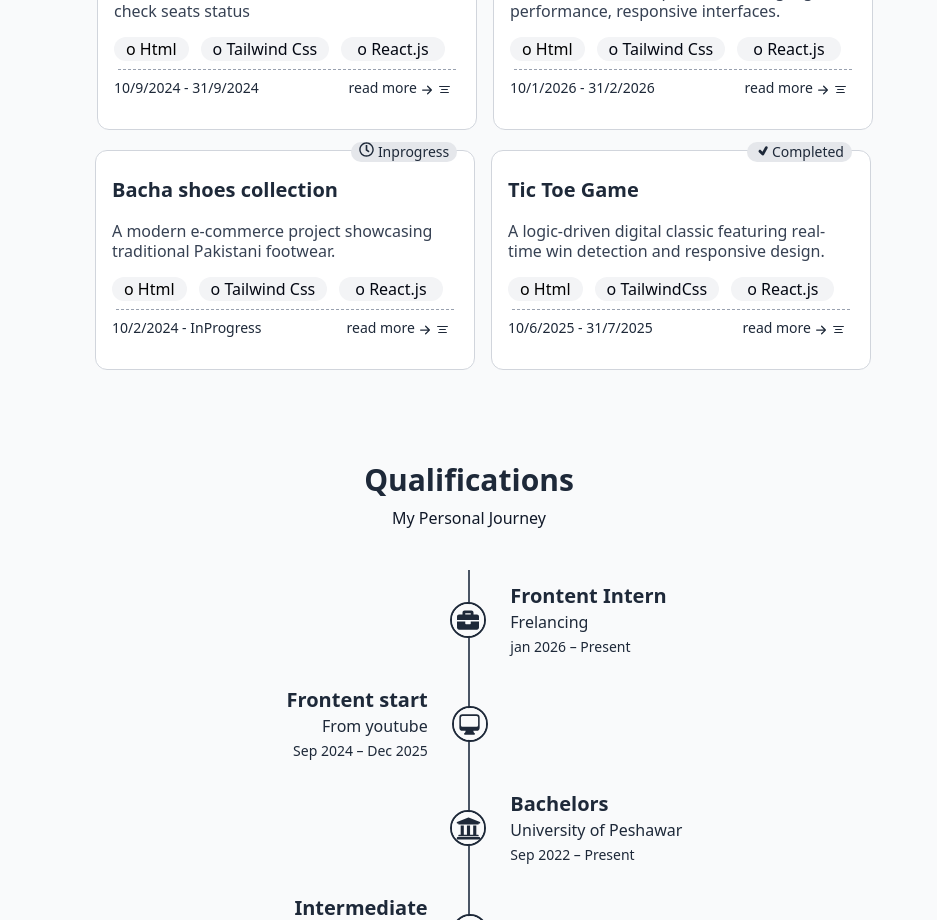
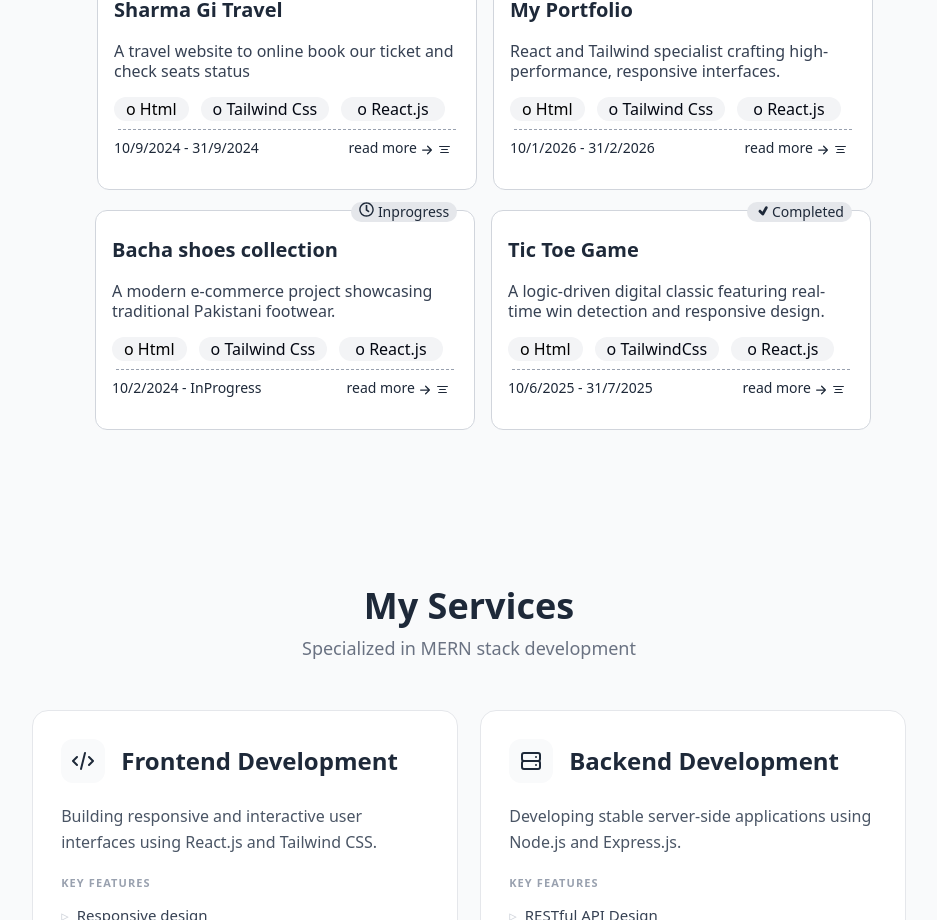
Before and after one commit to ikramullahcsweb-netizen/Ikramullahportfolio, a React (Vite) app: page / in a window 1280 px wide. Shown: the part 1880-2800 px from the top of the page, without its empty margins (171-1108 px from the left). Built offline with nearby package versions, Linux system fonts and the light colour scheme.

Commit message:
serves file is added

```diff
--- a/src/App.jsx
+++ b/src/App.jsx
@@ -12,6 +12,7 @@ import Footer from './Components/Footer/Footer'
 import Scrolldown from './Components/Scrolldown/Scrolldown'
 import Project from './Components/Project/Project'
 import Navbar from './Components/Navbar/Navbar'
+import Servese from './Components/Servese/Servese'
 
 
 
@@ -26,6 +27,7 @@ const App = () => {
       <About />
       <Skill />
        <Project/>
+       <Servese/>
       <Qualifaction/>
       <Contact />
 
--- a/src/Components/Project/ProjectCard.jsx
+++ b/src/Components/Project/ProjectCard.jsx
@@ -1,58 +1,138 @@
-
-import { useState } from 'react';
-import imgproject from '../../assets/project image.webp'
-import { BsArrowRightShort } from "react-icons/bs";
-import { RxTextAlignCenter } from "react-icons/rx";
-import { FiX } from "react-icons/fi";
-import { TiTick } from "react-icons/ti";
+// import { useState } from 'react';
+// import imgproject from '../../assets/project image.webp'
+// import { BsArrowRightShort } from "react-icons/bs";
+// import { RxTextAlignCenter } from "react-icons/rx";
+// import { FiX } from "react-icons/fi";
+// import { TiTick } from "react-icons/ti";
 
 
-const ProjectCard = ( {title , main,button1,button2,button3,date,more,li,paragraph,li1,li2,li3,li4,li5,button4,button5})  => {
-    const[showModel ,setShowModel]=useState(false);
+// const ProjectCard = (
+//    {title , main,button1,button2,button3,date,more,li,paragraph,li1,li2,li3,li4,li5,button4,button5})  => {
+//     const[showModel ,setShowModel]=useState(false);
 
-  return (
-    <div>
-    <div className='  md:w-95  md:m-1 h-55  p-2 flex flex-col      rounded-xl hover:opacity-60  duration-800   bg-white border-gray-300 border-1 font-sans hover:scale-103 transition' onClick={()=>setShowModel(true)} >
+//   return (
+//     <div className=''>
+//     <div className='  md:w-95  md:m-1 h-55  p-2 flex flex-col      rounded-xl hover:opacity-60  duration-800   bg-white border-gray-300 border-1 font-sans hover:scale-103 transition' onClick={()=>setShowModel(true)} >
 
 
 
 
-      <h3 className='px-2 text-xl font-semibold  text-gray-800 py-4 leading-normal'>
-        {title}
-          </h3>
-        <p className=' tracking-normal font-[var(---font-poppins)]  md:text-normal text-gray-700  leading-tight  px-2 '>{main}</p>
-        <div className='flex gap-2 md:gap-4 mt-2 p-2 '>
-       <div className='items-center justify-center text-center flex sm:gap-3 gap-1'>
-       <button className ="inline-flex items-center justify-center gap-2 px-3
-        py- bg-gray-100 text-black rounded-4xl transition">
-       {button1} </button>
-         <button className='inline-flex items-center justify-center gap-2 px-3 py- text-gray-950 bg-gray-100 rounded-4xl   hover:opacity-85 duration-300 hover:scale-105'>
-         {button2}</button>
-         <button className='inline-flex items-center justify-center gap-2 px-4 py- text-gray-950 bg-gray-100 rounded-4xl   hover:opacity-85 duration-300 hover:scale-105'>
-         {button3}</button>
+//       <h3 className='px-2 text-xl font-semibold  text-gray-800 py-4 leading-normal'>
+//         {title}
+//           </h3>
+//         <p className=' tracking-normal font-[var(---font-poppins)]  md:text-normal text-gray-700  leading-tight  px-2 '>{main}</p>
+//         <div className='flex gap-2 md:gap-4 mt-2 p-2 '>
+//        <div className='items-center justify-center text-center flex sm:gap-3 gap-1'>
+//        <button className ="inline-flex items-center justify-center gap-2 px-3
+//         py- bg-gray-100 text-black rounded-4xl transition">
+//        {button1} </button>
+//          <button className='inline-flex items-center justify-center gap-2 px-3 py- text-gray-950 bg-gray-100 rounded-4xl   hover:opacity-85 duration-300 hover:scale-105'>
+//          {button2}</button>
+//          <button className='inline-flex items-center justify-center gap-2 px-4 py- text-gray-950 bg-gray-100 rounded-4xl   hover:opacity-85 duration-300 hover:scale-105'>
+//          {button3}</button>
 
-         </div>
+//          </div>
 
-      </div>
-      <div className='font-light text-gray-400'><hr className='border-dashed mx-3 '/></div>
-      <div className='flex justify-between mx-2  py-2'>
-        <div className='text-sm' >{date}</div>
-        <div  className='flex text-sm relative mr-2'> {more }<BsArrowRightShort size={20} className='mt-0.5'/> <RxTextAlignCenter size={15} className='mt-1'/> </div>
+//       </div>
+//       <div className='font-light text-gray-400'><hr className='border-dashed mx-3 '/></div>
+//       <div className='flex justify-between mx-2  py-2'>
+//         <div className='text-sm' >{date}</div>
+//         <div  className='flex text-sm relative mr-2'> {more }<BsArrowRightShort size={20} className='mt-0.5'/> <RxTextAlignCenter size={15} className='mt-1'/> </div>
 
 
 
+//       </div>
+
+//     </div>
+//     {showModel && (
+
+//          <div className='fixed bg-black/30 h-screen z-10 w-screen flex justify-center items-center top-0 right-0  '>
+//           <div className='bg-white p-4 md:w-160 sm:h-85 max-h-115  md:top-[20%] lg:right-[50%] md:right-340 md:bottom-[130%] lg:left-[30%] md:left-22 left-3 right-3 top-60 bottom-3 hover:none justify-center fixed rounded-2xl'>
+//             <div className='flex md:gap-2 md:flex-row flex-col gap-y-25'>
+//             <div className='flex flex-col gap-4 '>
+//               <h2 className='text-xl font-bold'>{title}</h2>
+//               <p className='text-md font-semibold'>{paragraph} </p>
+
+
+//             </div>
+//             <div className='items-center -top-40 text-center flex gap-3 '>
+//               <div className='flex flex-col gap-5 '>
+//               <h1 className='-mt-20 text-xl font-semibold text-start'>Tecnologies</h1>
+//               <div className='flex flex-wrap gap-5'>
+//              <button className ="inline-flex items-center justify-center gap-2 px-3
+//               py- bg-gray-100 text-black rounded-4xl ">
+//              {button1} </button>
+//               <button className='inline-flex items-center justify-center gap-2 px-3 py- text-gray-950 bg-gray-100 rounded-4xl   '>
+//               {button2}</button>
+//                <button className='inline-flex items-center justify-center gap-2 px-4 py- text-gray-950 bg-gray-100 rounded-4xl   '>
+//               {button3}</button>
+
+//               <button className='inline-flex items-center justify-center gap-2 px-4 py- text-gray-950 bg-gray-100 rounded-4xl   '>
+//               {button5}</button>
+
+//               </div>
+//               </div>
+//               </div>
+//             </div>
+//             <div className='absolute top-2 right-2 cursor-pointer'>
+//               < FiX  size={19} onClick={()=>setShowModel(false)}/>
+//             </div>
+//           </div>
+
+//          </div>
+//       )
+//       }
+
+//     </div>
+//   )
+// }
+
+// export default ProjectCard
+
+import { useState } from 'react';
+import { BsArrowRightShort } from "react-icons/bs";
+import { RxTextAlignCenter } from "react-icons/rx";
+import { FiX } from "react-icons/fi";
+
+const ProjectCard = ({ title, main, button1, button2, button3, date, more, li, paragraph, li1, li2, li3, li4, li5, button5 }) => {
+  const [showModel, setShowModel] = useState(false);
+
+  return (
+    <div className='w-full'>
+      <div
+        className='w-full md:w-95 md:m-1 h-55 p-2 flex flex-col rounded-xl bg-white border-gray-300 border-1 font-sans hover:scale-103 hover:opacity-60 transition duration-800 cursor-pointer'
+        onClick={() => setShowModel(true)}
+      >
+        <h3 className='px-2 text-xl font-semibold text-gray-800 py-4 leading-normal'>{title}</h3>
+        <p className='px-2 text-gray-700 leading-tight tracking-normal'>{main}</p>
+
+        <div className='flex gap-2 md:gap-4 mt-2 p-2'>
+          <div className='items-center justify-center text-center flex sm:gap-3 gap-1'>
+            <button className="px-3 bg-gray-100 text-black rounded-4xl transition">{button1}</button>
+            <button className='px-3 text-gray-950 bg-gray-100 rounded-4xl hover:opacity-85 duration-300 hover:scale-105'>{button2}</button>
+            <button className='px-4 text-gray-950 bg-gray-100 rounded-4xl hover:opacity-85 duration-300 hover:scale-105'>{button3}</button>
+          </div>
         </div>
 
+        <div className='font-light text-gray-400'><hr className='border-dashed mx-3 '/></div>
+        <div className='flex justify-between mx-2 py-2'>
+          <div className='text-sm'>{date}</div>
+          <div className='flex text-sm relative mr-2'> {more}<BsArrowRightShort size={20} className='mt-0.5'/><RxTextAlignCenter size={15} className='mt-1'/></div>
         </div>
+      </div>
+
       {showModel && (
+        <div className='fixed inset-0 bg-black/30 z-50 flex justify-center items-center p-4 overflow-y-auto'>
+          <div className='bg-white p-6 w-full max-w-3xl rounded-2xl relative max-h-[90vh] overflow-y-auto'>
+            <div className='absolute top-4 right-4 cursor-pointer' onClick={() => setShowModel(false)}>
+              <FiX size={19} />
+            </div>
 
-         <div className='fixed bg-black/30 h-screen z-10 w-screen flex justify-center items-center top-0 right-0  '>
-          <div className='bg-white p-4 md:w-160 sm:h-85 max-h-115  md:top-[20%] lg:right-[50%] md:right-340 md:bottom-[130%] lg:left-[30%] md:left-22 left-3 right-3 top-60 bottom-3 hover:none justify-center fixed rounded-2xl'>
-            <div className='flex md:gap-2 md:flex-row flex-col gap-y-25'>
-            <div className='flex flex-col gap-4 '>
+            <div className='flex md:flex-row flex-col gap-8'>
+              <div className='flex flex-col gap-4'>
                 <h2 className='text-xl font-bold'>{title}</h2>
-              <p className='text-md font-semibold'>{paragraph} </p>
-              <ul>
+                <p className='text-md font-semibold'>{paragraph}</p>
+                <ul className='flex flex-col gap-1'>
                   <li>{li}</li>
                   <li>{li1}</li>
                   <li>{li2}</li>
@@ -60,38 +140,23 @@ const ProjectCard = ( {title , main,button1,button2,button3,date,more,li,paragra
                   <li>{li4}</li>
                   <li>{li5}</li>
                 </ul>
+              </div>
 
-            </div>
-            <div className='items-center -top-40 text-center flex gap-3 '>
-              <div className='flex flex-col gap-5 '>
-              <h1 className='-mt-20 text-xl font-semibold text-start'>Tecnologies</h1>
-              <div className='flex flex-wrap gap-5'>
-             <button className ="inline-flex items-center justify-center gap-2 px-3
-              py- bg-gray-100 text-black rounded-4xl ">
-             {button1} </button>
-              <button className='inline-flex items-center justify-center gap-2 px-3 py- text-gray-950 bg-gray-100 rounded-4xl   '>
-              {button2}</button>
-               <button className='inline-flex items-center justify-center gap-2 px-4 py- text-gray-950 bg-gray-100 rounded-4xl   '>
-              {button3}</button>
-
-              <button className='inline-flex items-center justify-center gap-2 px-4 py- text-gray-950 bg-gray-100 rounded-4xl   '>
-              {button5}</button>
-
+              <div className='flex flex-col gap-5'>
+                <h1 className='text-xl font-semibold'>Technologies</h1>
+                <div className='flex flex-wrap gap-2'>
+                  <button className="px-3 bg-gray-100 rounded-4xl">{button1}</button>
+                  <button className='px-3 bg-gray-100 rounded-4xl'>{button2}</button>
+                  <button className='px-4 bg-gray-100 rounded-4xl'>{button3}</button>
+                  <button className='px-4 bg-gray-100 rounded-4xl'>{button5}</button>
                 </div>
               </div>
             </div>
           </div>
-            <div className='absolute top-2 right-2 cursor-pointer'>
-              < FiX  size={19} onClick={()=>setShowModel(false)}/>
         </div>
+      )}
     </div>
-
-         </div>
-      )
+  );
 }
 
-    </div>
-  )
-}
-
-export default ProjectCard
+export default ProjectCard;
--- /dev/null
+++ b/src/Components/Servese/Servese.jsx
@@ -0,0 +1,93 @@
+import React from 'react';
+import { HiOutlineCode, HiOutlineDatabase, HiOutlineServer, HiOutlineLockClosed } from "react-icons/hi";
+
+const Servese = () => {
+    const services = [
+        {
+            id: 1,
+            title: "Frontend Development",
+            main: "Building responsive and interactive user interfaces using React.js and Tailwind CSS.",
+            icon: <HiOutlineCode size={24} />,
+            features: ["Responsive design", "React Hooks & State", "API Integration"],
+            tech: ["React.js", "Tailwind"]
+        },
+        {
+            id: 2,
+            title: "Backend Development",
+            main: "Developing stable server-side applications using Node.js and Express.js.",
+            icon: <HiOutlineServer size={24} />,
+            features: ["RESTful API Design", "Error Handling", "Middleware Logic"],
+            tech: ["Node.js", "Express"]
+        },
+        {
+            id: 3,
+            title: "Database Management",
+            main: "Managing data efficiently using MongoDB and Mongoose for MERN apps.",
+            icon: <HiOutlineDatabase size={24} />,
+            features: ["NoSQL Schema Design", "CRUD Operations", "Data Validation"],
+            tech: ["MongoDB", "Mongoose"]
+        },
+        {
+            id: 4,
+            title: "Authentication Systems",
+            main: "Securing applications with modern auth like JWT and Secure Cookies.",
+            icon: <HiOutlineLockClosed size={24} />,
+            features: ["User Auth Systems", "JWT Tokens", "Password Hashing"],
+            tech: ["JWT", "Bcrypt"]
+        }
+    ];
+
+    return (
+        <section id='Services' className='min-h-screen flex flex-col items-center justify-center py-16 font-sans px-5'>
+            <h1 className='text-4xl font-bold mb-2 text-gray-800'>My Services</h1>
+            <p className='text-lg text-gray-500 mb-12 text-center font-normal'>Specialized in MERN stack development</p>
+
+            <div className='grid grid-cols-1 md:grid-cols-2 gap-y-6  place-items-center w-full max-w-4xl'>
+                {services.map((service) => (
+                    <div key={service.id} className='w-full md:w-[95%]'>
+                        <div className='group flex flex-col h-[380px] p-7 rounded-2xl bg-white border border-gray-200 hover:border-gray-300 hover:shadow-sm transition-all duration-300 overflow-hidden'>
+
+                            <div className='flex items-center gap-4 mb-5'>
+                                <div className='w-11 h-11 rounded-xl bg-gray-50 flex items-center justify-center group-hover:bg-gray-800 group-hover:text-white transition-all duration-300'>
+                                    {service.icon}
+                                </div>
+                                <h3 className='text-2xl font-bold text-gray-800'>
+                                    {service.title}
+                                </h3>
+                            </div>
+
+                            <p className='text-base text-gray-600 leading-relaxed mb-5 font-normal'>
+                                {service.main}
+                            </p>
+
+                            <div className='flex-1'>
+                                <p className='text-[11px] font-bold text-gray-400 uppercase tracking-widest mb-3'>Key Features</p>
+                                <ul className='space-y-2'>
+                                    {service.features.map((feature, i) => (
+                                        <li key={i} className='flex items-center gap-2 text-gray-700 text-[15px] font-normal'>
+                                            <span className='text-gray-300'>▹</span> {feature}
+                                        </li>
+                                    ))}
+                                </ul>
+                            </div>
+
+                            <div className='w-full mt-4'>
+                                <hr className='border-dashed border-gray-200' />
+                            </div>
+
+                            <div className='pt-4 flex flex-wrap gap-2'>
+                                {service.tech.map((t, i) => (
+                                    <span key={i} className="px-3 py-1 bg-gray-50 text-[10px] font-bold uppercase rounded-lg text-gray-500 border border-gray-100">
+                                        {t}
+                                    </span>
+                                ))}
+                            </div>
+                        </div>
+                    </div>
+                ))}
+            </div>
+        </section>
+    );
+};
+
+export default Servese;
```
Also changed, not shown: src/Components/About/About.jsx (+12 -0 lines), src/Components/Navbar/Navbar.jsx (+10 -0 lines), src/Components/Project/Project.jsx (line endings or trailing spaces), 1 other file (tests, documents, lock files or other folders). Lines whose indentation alone changed are shown as unchanged.
